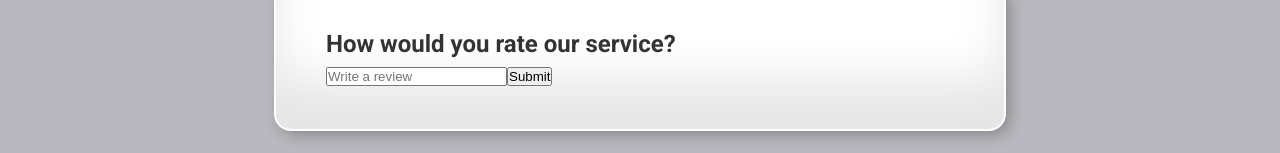
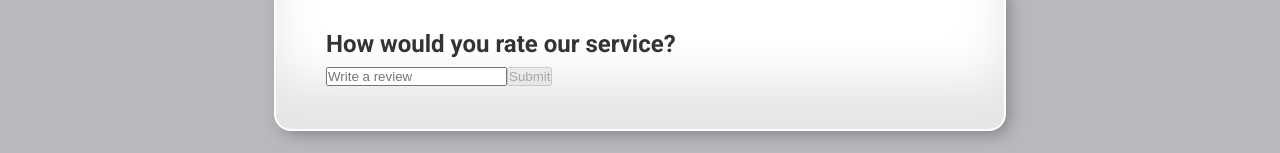
Before and after one commit to caeserlondon/react-feed-back, a React (Create React App) app: page / in a window 1280 px wide. Shown: the part 190-343 px from the top of the page. Built offline with nearby package versions, Linux system fonts and the light colour scheme.

Commit message:
Updating the Button & Adding the input validations

```diff
--- a/src/components/FeedbackForm.jsx
+++ b/src/components/FeedbackForm.jsx
@@ -1,10 +1,23 @@
 import Card from './shared/Card'
 import { useState } from 'react'
+import Button from './shared/Button'
 
 const FeedbackForm = () => {
 	const [text, setText] = useState('')
+	const [btnDisabled, setBtnDisabled] = useState(true)
+	const [message, setMessage] = useState('')
 
 	const handleTextChange = (e) => {
+		if (text === '') {
+			setBtnDisabled(true)
+			setMessage(null)
+		} else if (text !== '' && text.trim().length <= 10) {
+			setBtnDisabled(true)
+			setMessage('Text must be al least 10 characters long')
+		} else {
+			setBtnDisabled(false)
+			setMessage(null)
+		}
 		setText(e.target.value)
 	}
 
@@ -19,8 +32,11 @@
 						placeholder='Write a review'
 						value={text}
 					/>
-					<button type='submit'>Submit</button>
+					<Button type='submit' isDisabled={btnDisabled}>
+						Submit
+					</Button>
 				</div>
+				{message && <div className='message'>{message}</div>}
 			</form>
 		</Card>
 	)
```
